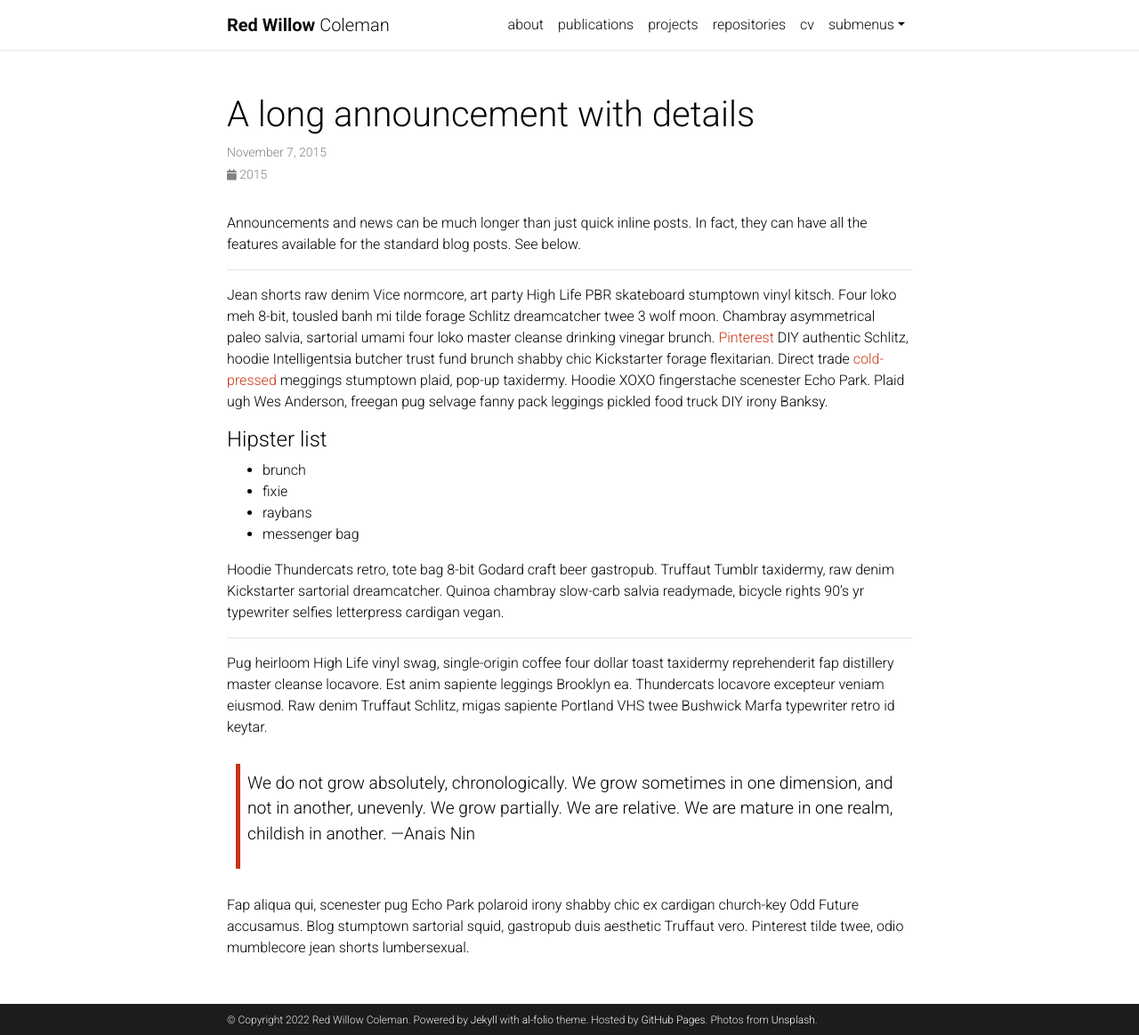
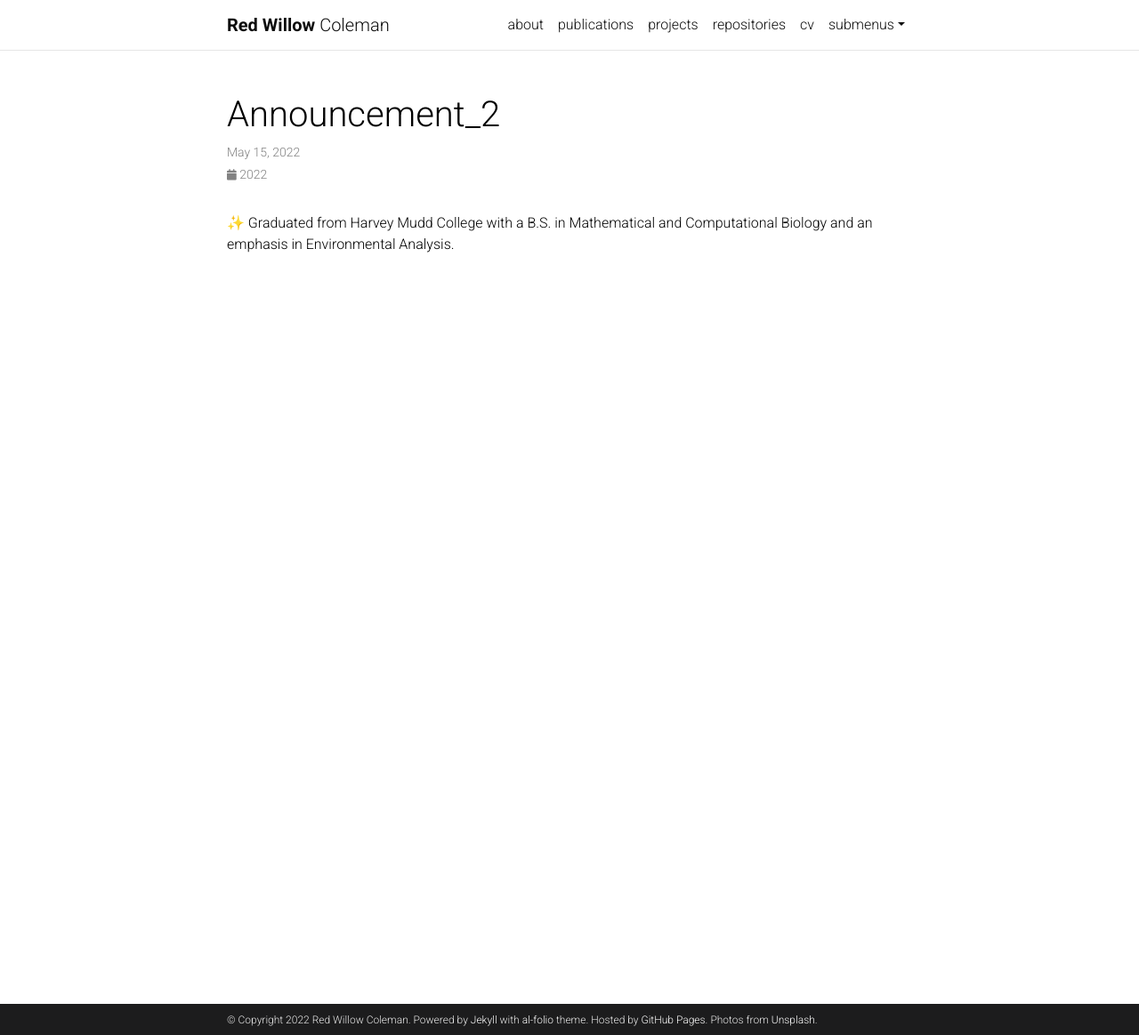
Before and after one commit to willowcoleman/willow-web, a Jekyll site: the page built from _news/announcement_2.md, in a window 1280 px wide and 1164 px high. Shown: the whole window at 89% size. Built offline with Jekyll 4.4.1, drawn with Linux system fonts in a browser that asks for light colours; emoji names are drawn with the system emoji font; comment, search, counter and statistics services are not loaded; a style sheet for code colours, icons or effects is not loaded.

Commit message:
update announcements

```diff
--- a/_news/announcement_2.md
+++ b/_news/announcement_2.md
@@ -1,13 +1,16 @@
 ---
 layout: post
-title: A long announcement with details
-date: 2015-11-07 16:11:00-0400
-inline: false
+date: 2022-05-15 07:59:00-0400
+inline: true
 ---
 
+:sparkles: Graduated from Harvey Mudd College with a B.S. in Mathematical and Computational Biology and an emphasis in Environmental Analysis.
+
+
+
+<!-- ***
+
 Announcements and news can be much longer than just quick inline posts. In fact, they can have all the features available for the standard blog posts. See below.
-
-***
 
 Jean shorts raw denim Vice normcore, art party High Life PBR skateboard stumptown vinyl kitsch. Four loko meh 8-bit, tousled banh mi tilde forage Schlitz dreamcatcher twee 3 wolf moon. Chambray asymmetrical paleo salvia, sartorial umami four loko master cleanse drinking vinegar brunch. <a href="https://www.pinterest.com">Pinterest</a> DIY authentic Schlitz, hoodie Intelligentsia butcher trust fund brunch shabby chic Kickstarter forage flexitarian. Direct trade <a href="https://en.wikipedia.org/wiki/Cold-pressed_juice">cold-pressed</a> meggings stumptown plaid, pop-up taxidermy. Hoodie XOXO fingerstache scenester Echo Park. Plaid ugh Wes Anderson, freegan pug selvage fanny pack leggings pickled food truck DIY irony Banksy.
 
@@ -28,4 +31,4 @@ Pug heirloom High Life vinyl swag, single-origin coffee four dollar toast taxide
 > We do not grow absolutely, chronologically. We grow sometimes in one dimension, and not in another, unevenly. We grow partially. We are relative. We are mature in one realm, childish in another.
 > —Anais Nin
 
-Fap aliqua qui, scenester pug Echo Park polaroid irony shabby chic ex cardigan church-key Odd Future accusamus. Blog stumptown sartorial squid, gastropub duis aesthetic Truffaut vero. Pinterest tilde twee, odio mumblecore jean shorts lumbersexual.
+Fap aliqua qui, scenester pug Echo Park polaroid irony shabby chic ex cardigan church-key Odd Future accusamus. Blog stumptown sartorial squid, gastropub duis aesthetic Truffaut vero. Pinterest tilde twee, odio mumblecore jean shorts lumbersexual. -->
```
Also changed, not shown: _news/announcement_1.md (+2 -2 lines), _news/announcement_3.md (+2 -2 lines).
